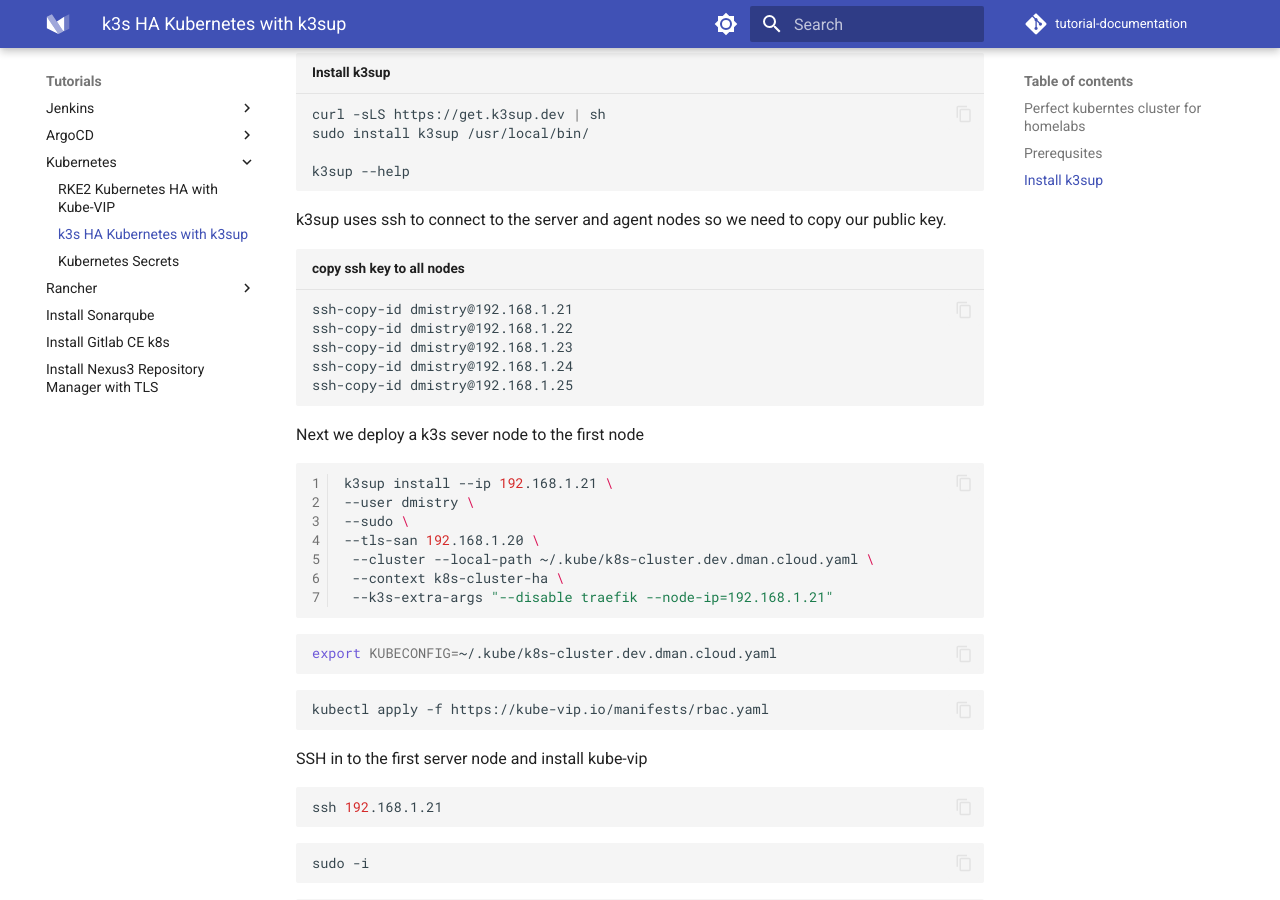
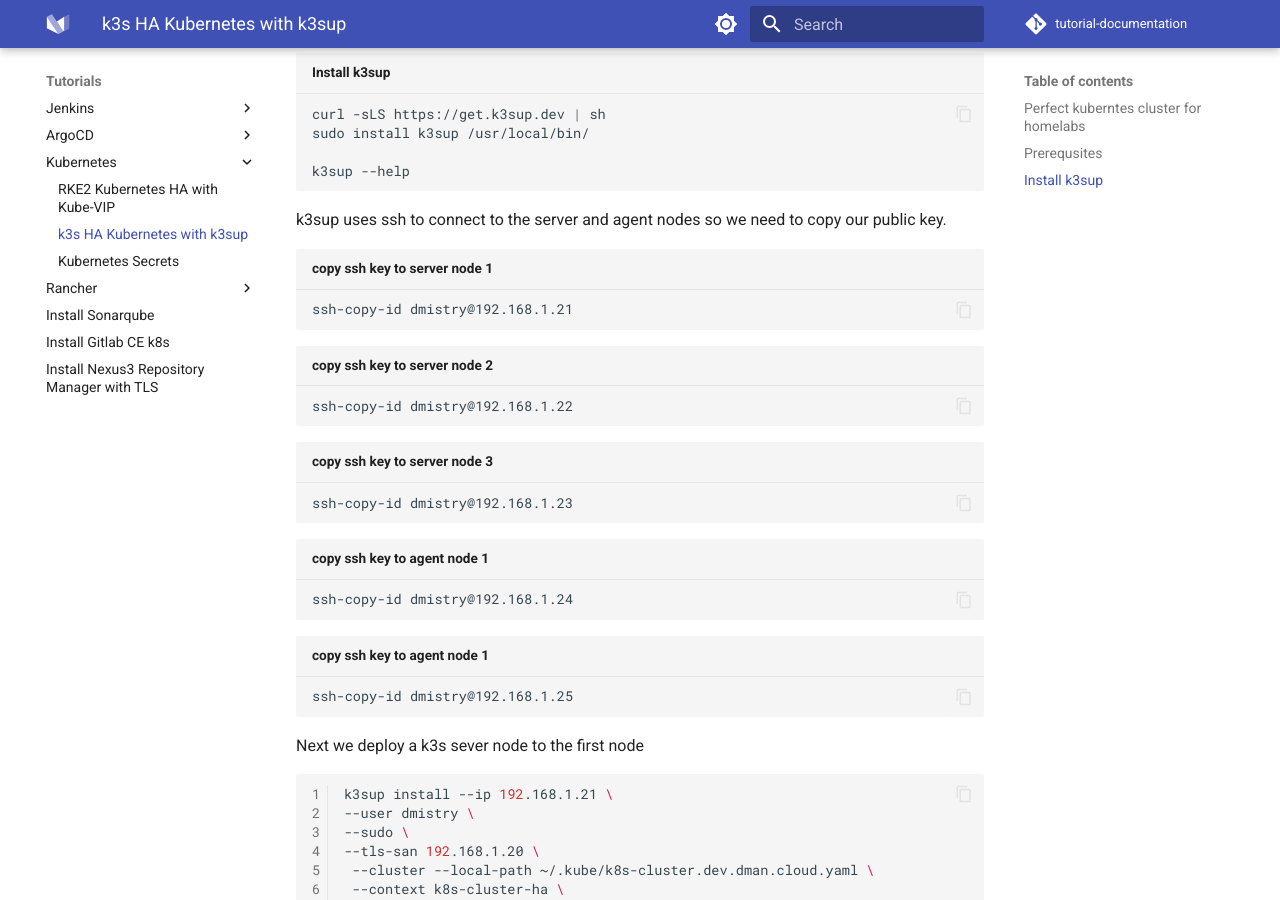
Before and after one commit to dmancloud/tutorial-documentation, an MkDocs documentation site: the page built from docs/k3sup-ha.md, in a window 1280 px wide and 900 px high, scrolled down 828 px. Built offline with MkDocs 1.6.1 and Material for MkDocs 9.7.7, drawn with Linux system fonts in a browser that asks for light colours; comment, search, counter and statistics services are not loaded; the version menu is left out.

Commit message:
added k3sup ha w/kube-vip doc

````diff
--- a/docs/k3sup-ha.md
+++ b/docs/k3sup-ha.md
@@ -24,11 +24,19 @@
 ```
 k3sup uses ssh to connect to the server and agent nodes so we need to copy our public key.
 
-``` shell title="copy ssh key to all nodes"
+``` shell title="copy ssh key to server node 1"
 ssh-copy-id dmistry@192.168.1.21
+```
+``` shell title="copy ssh key to server node 2"
 ssh-copy-id dmistry@192.168.1.22
+```
+``` shell title="copy ssh key to server node 3"
 ssh-copy-id dmistry@192.168.1.23
+```
+``` shell title="copy ssh key to agent node 1"
 ssh-copy-id dmistry@192.168.1.24
+```
+``` shell title="copy ssh key to agent node 1"
 ssh-copy-id dmistry@192.168.1.25
 ```
 
````
